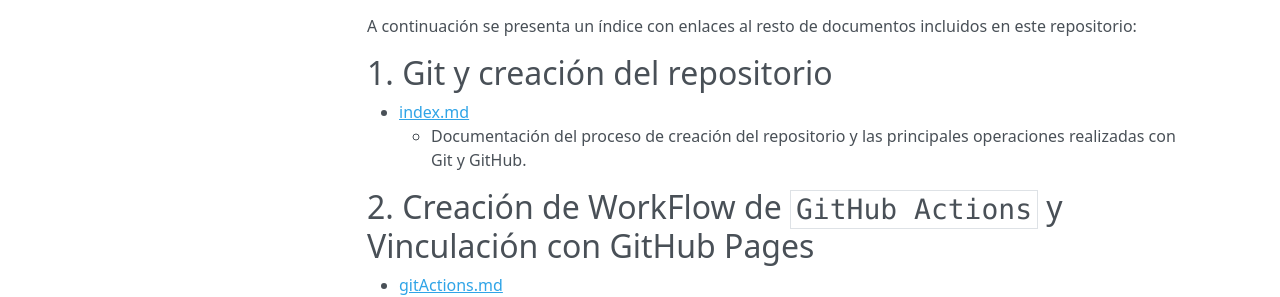
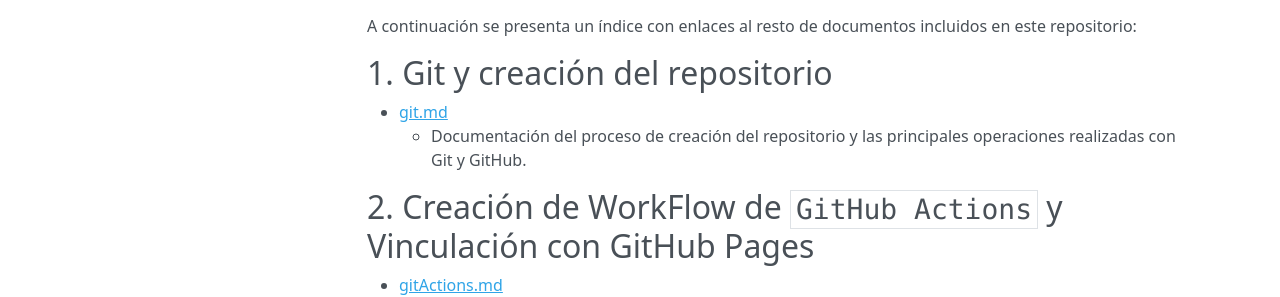
Before and after one commit to victorgc34/PPS-Unidad0-Tarea-Victor, an MkDocs documentation site: the page built from docs/index.md, in a window 1280 px wide and 1302 px high. Shown: the part 537-834 px from the top of the window. Built offline with MkDocs 1.6.1, drawn with Linux system fonts in a browser that asks for light colours; nearby versions of some CDN libraries.

Commit message:
Mod documentación de index.md

```diff
--- a/docs/index.md
+++ b/docs/index.md
@@ -18,7 +18,7 @@
 
 ## **1. Git y creación del repositorio**
 
-- [index.md](index.md)
+- [git.md](git.md)
     - Documentación del proceso de creación del repositorio y las principales operaciones realizadas con Git y GitHub.
 
 ## **2. Creación de WorkFlow de `GitHub Actions` y Vinculación con GitHub Pages**
```
